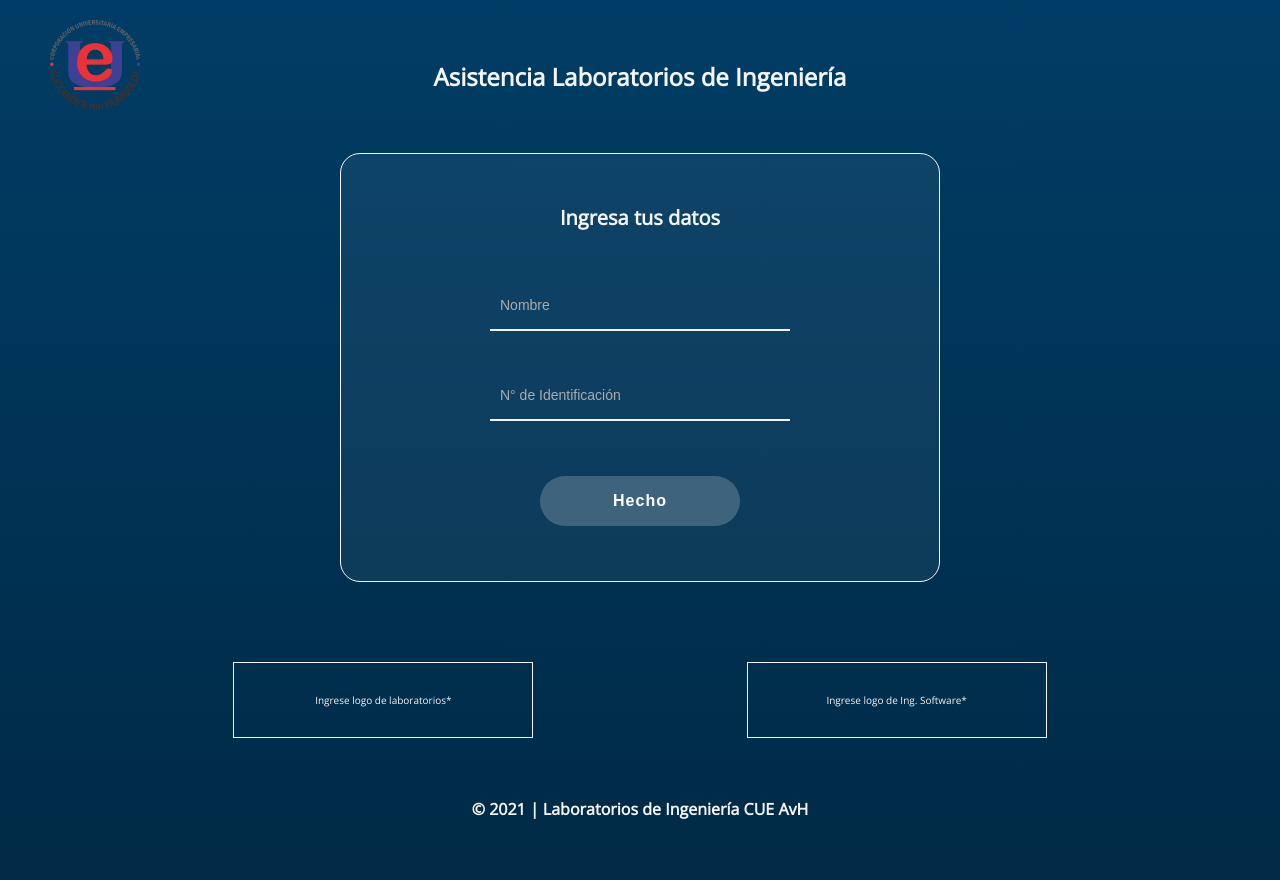
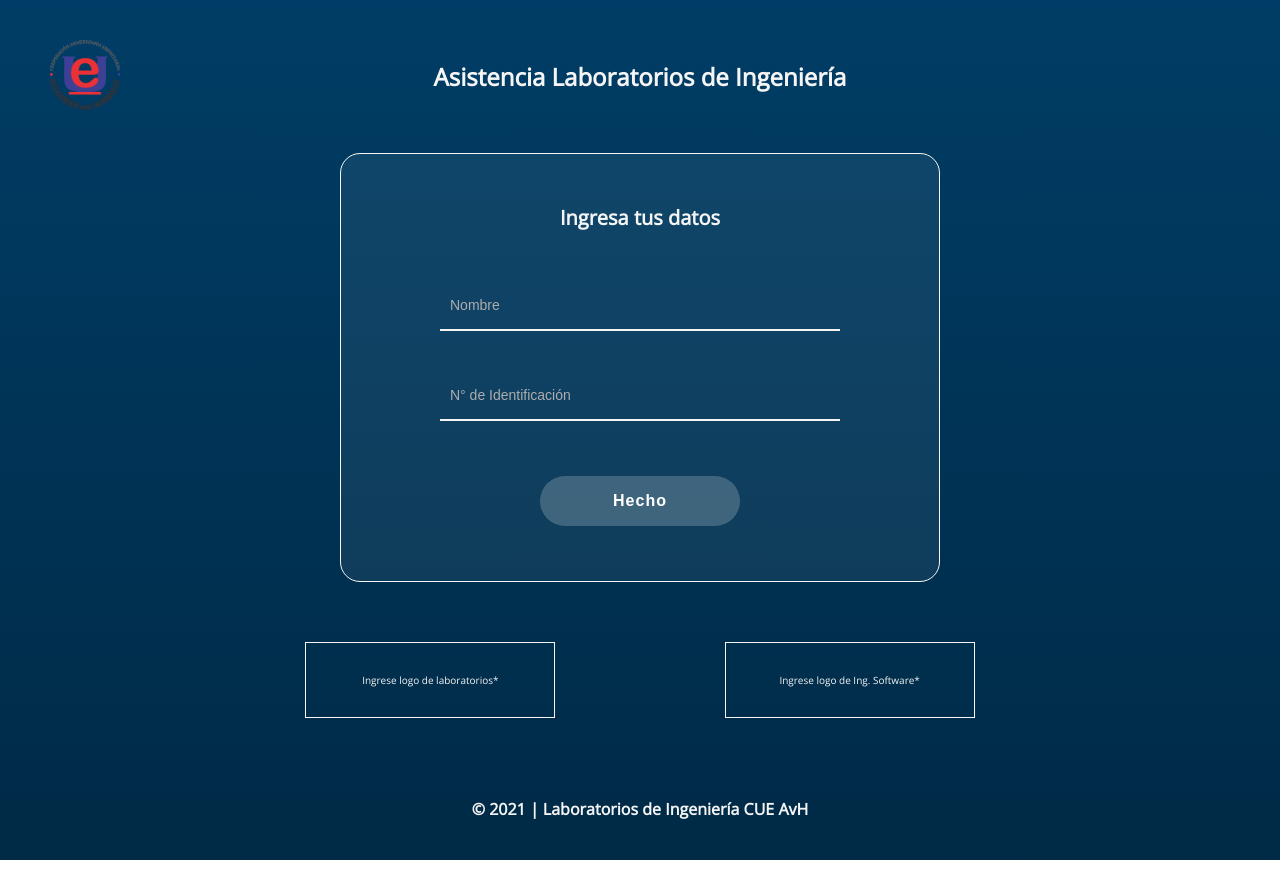
Before and after one commit to santiagojaralopez/App-Asistencia-Labs-Ing, a plain HTML site: page public/index.html in a window 1280 px wide. Drawn offline with nearby package versions, Linux system fonts and the light colour scheme.

Commit message:
Added media queries

```diff
--- a/public/main.css
+++ b/public/main.css
@@ -10,7 +10,6 @@ html {
 }
 
 body {
-    /*background: linear-gradient(0deg, rgba(2,0,36,1) 0%, rgb(36, 36, 36) 100%);*/
     background: linear-gradient(0deg, rgb(0, 42, 70) 0%, rgb(0, 61, 102) 100%);
 }
 
@@ -18,19 +17,21 @@ header {
     width: 100%;
     height: auto;
     padding: 60px 15px;
-    position: relative;
     display: flex;
+    flex-direction: column;
     justify-content: center;
     text-align: center;
-    /*background-color: rgb(12, 12, 12);*/
+}
+
+header a {
+    width: 70px;
+    height: auto;
+    margin: 0 auto;
+    margin-bottom: 50px;
 }
 
 #header__logo {
-    width: 90px;
-    height: auto;
-    position: absolute;
-    top: 20px;
-    left: 50px;
+    width: 100%;
 }
 
 header h1 {
@@ -44,16 +45,12 @@ main {
     display: flex;
     text-align: center;
     justify-content: center;
-    /*background-color: rgb(12, 12, 12);*/
 }
 
 .main__form--container {
-    min-width: 600px;
+    width: 80%;
     height: auto;
     margin-bottom: 50px;
-    border: whitesmoke 1px solid;
-    border-radius: 20px;
-    background-color: rgba(255, 255, 255, 0.05);
 }
 
 .main__form--container h2 {
@@ -78,7 +75,7 @@ main {
     font-size: 1.4rem;
     padding: 0px 10px;
     outline: none;
-    width: 300px;
+    width: 100%;
     height: 50px;
     color: whitesmoke;
 }
@@ -104,24 +101,29 @@ main {
 footer {
     width: 100%;
     height: auto;
-    padding: 30px 20px;
+    padding: 10px;
     display: flex;
     flex-direction: column;
     text-align: center;
 }
 
 .footer__list-container {
+    width: 250px;
+    height: auto;
+    margin: 0 auto;
     margin-bottom: 30px;
     display: flex;
-    flex-direction: row;
-    justify-content: space-evenly;
+    flex-direction: column;
     list-style: none;
+    text-align: center;
+    justify-content: center;
 }
 
 .footer__list-container li {
-    width: 300px;
+    width: 100%;
     height: auto;
     padding: 30px;
+    margin-bottom: 20px;
     border: 1px solid whitesmoke;
     color: whitesmoke;
 }
@@ -131,3 +133,59 @@ footer {
     font-size: 1.6rem;
     color: whitesmoke;
 }
+
+@media (min-width: 500px) {
+
+    .main__form--container {
+        min-width: 400px;
+        height: auto;
+        margin-bottom: 50px;
+        border: whitesmoke 1px solid;
+        border-radius: 20px;
+        background-color: rgba(255, 255, 255, 0.06);
+    }
+
+    .input {
+        width: 80%;
+    }
+
+}
+
+@media (min-width: 760px) {
+
+    header {
+        position: relative;
+    }
+
+    header a {
+        width: 70px;
+        height: auto;
+        position: absolute;
+        top: 40px;
+        left: 50px;
+    }
+
+    #header__logo {
+        width: 100%;
+    }
+
+    .main__form--container {
+        max-width: 600px;
+    }
+
+    .input {
+        width: 400px;
+    }
+
+    .footer__list-container {
+        width: 80%;
+        display: flex;
+        flex-direction: row;
+        justify-content: space-evenly;
+    }
+
+    .footer__list-container li {
+        width: 250px;
+    }
+
+}
```
